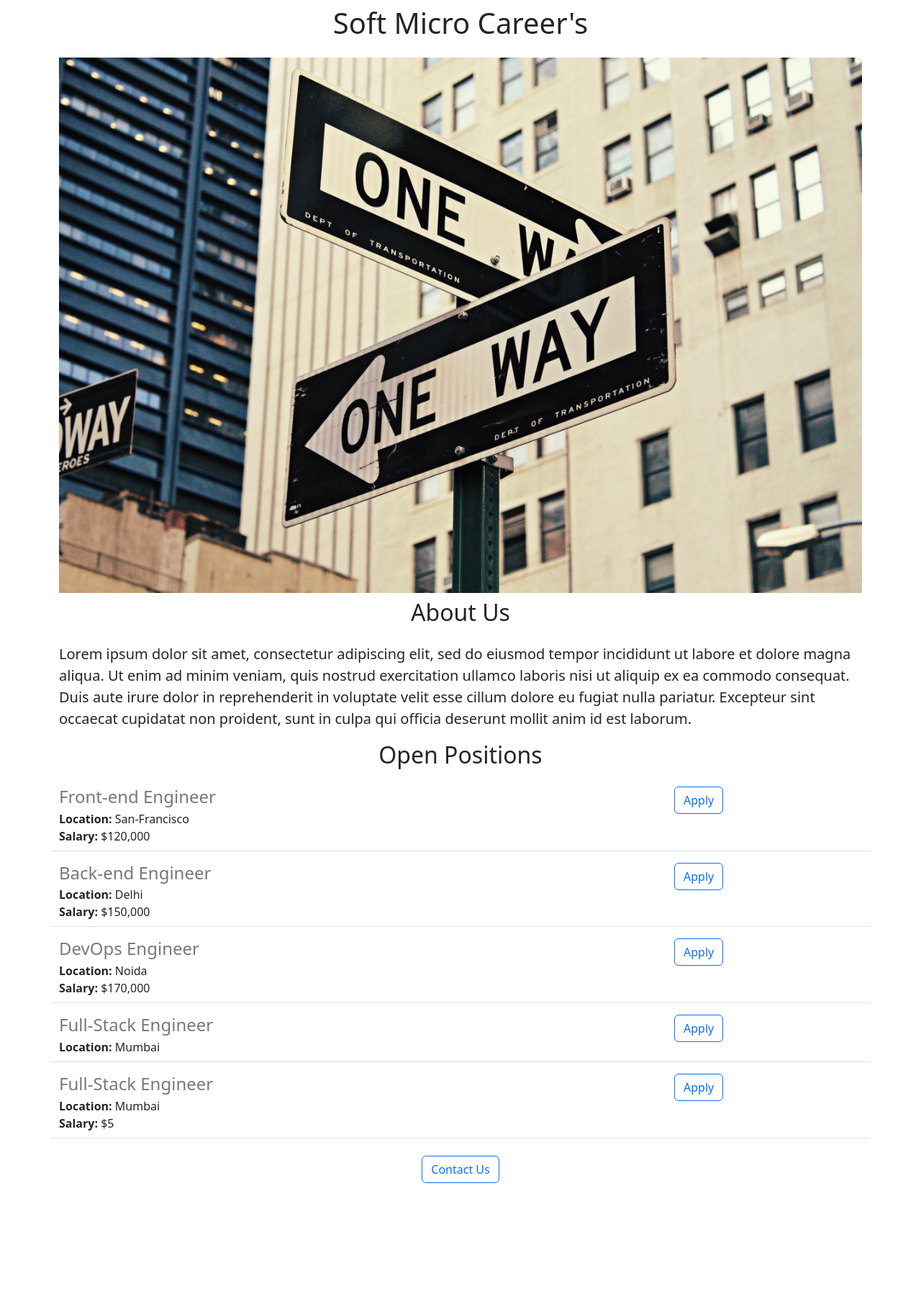
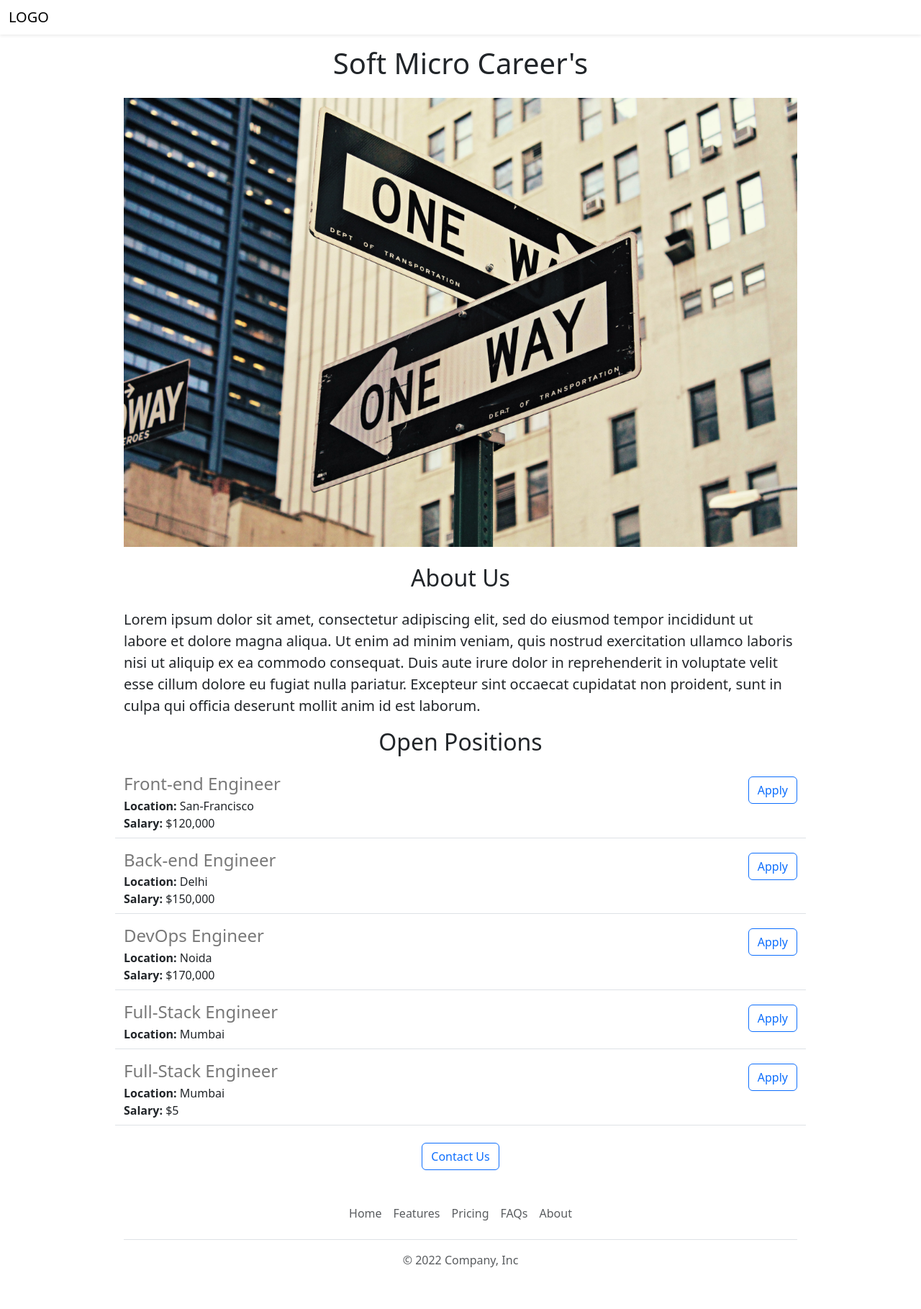
Before and after one commit to vishal7245/careers-page, a Flask app: page / in a window 1280 px wide. Shown: the whole page at 72% size. Before the commit the page ends 1644 px from the top, so only its background shows below. Run offline with Flask 2, Linux system fonts and the light colour scheme.

Commit message:
added header and footer

```diff
--- /dev/null
+++ b/templates/footer.html
@@ -0,0 +1,12 @@
+<div class="container">
+  <footer class="py-3 my-4">
+    <ul class="nav justify-content-center border-bottom pb-3 mb-3">
+      <li class="nav-item"><a href="#" class="nav-link px-2 text-muted">Home</a></li>
+      <li class="nav-item"><a href="#" class="nav-link px-2 text-muted">Features</a></li>
+      <li class="nav-item"><a href="#" class="nav-link px-2 text-muted">Pricing</a></li>
+      <li class="nav-item"><a href="#" class="nav-link px-2 text-muted">FAQs</a></li>
+      <li class="nav-item"><a href="#" class="nav-link px-2 text-muted">About</a></li>
+    </ul>
+    <p class="text-center text-muted">&copy; 2022 Company, Inc</p>
+  </footer>
+</div>
--- a/templates/home.html
+++ b/templates/home.html
@@ -9,13 +9,18 @@
         width: 100%;
         object-fit: cover;
       }
+      .container {
+        width:75%;
+        margin: 0 auto;
+      }
     </style>
   </head>
   <body>
+    {% include 'nav.html' %}
     <div class='container img-banner'>
       <h1 class='text-center mt-2 mb-4'>{{Company_name}} Career's</h1>
       <img class='img-fluid' src='https://careers-page.vishalonceagain.repl.co/static/banner.jpg' alt='banner' height='320px'>
-      <h2 class='text-center mt-2 mb-4'>About Us</h2>
+      <h2 class='text-center mt-4 mb-4'>About Us</h2>
       <p class='lead'>Lorem ipsum dolor sit amet, consectetur adipiscing elit, sed do eiusmod tempor incididunt ut labore et dolore magna aliqua. Ut enim ad minim veniam, quis nostrud exercitation ullamco laboris nisi ut aliquip ex ea commodo consequat. Duis aute irure dolor in reprehenderit in voluptate velit esse cillum dolore eu fugiat nulla pariatur. Excepteur sint occaecat cupidatat non proident, sunt in culpa qui officia deserunt mollit anim id est laborum.</p>
 
       <h2 class='text-center mt-2 mb-4'>Open Positions</h2>
@@ -28,5 +33,6 @@
         <button class='btn btn-outline-primary'>Contact Us</button>
       </div>
     </div>
+    {% include 'footer.html' %}
   </body>
 </html>
--- a/templates/job-item.html
+++ b/templates/job-item.html
@@ -10,7 +10,7 @@
     </div>
     {% endif %}
   </div>
-  <div class='col-3'>
-    <button class='btn btn-outline-primary'>Apply</button>
+  <div class='col-3 text-end'>
+    <button class='mt-1 btn btn-outline-primary'>Apply</button>
   </div>
 </div>
--- /dev/null
+++ b/templates/nav.html
@@ -0,0 +1,8 @@
+<nav class="navbar py-1 shadow-sm fixed-top bg-white">
+  <div class="container-fluid">
+    <a class="navbar-brand" href="#">
+      LOGO
+    </a>
+  </div>
+</nav>
+<div style='height: 56px;'></div>
```
